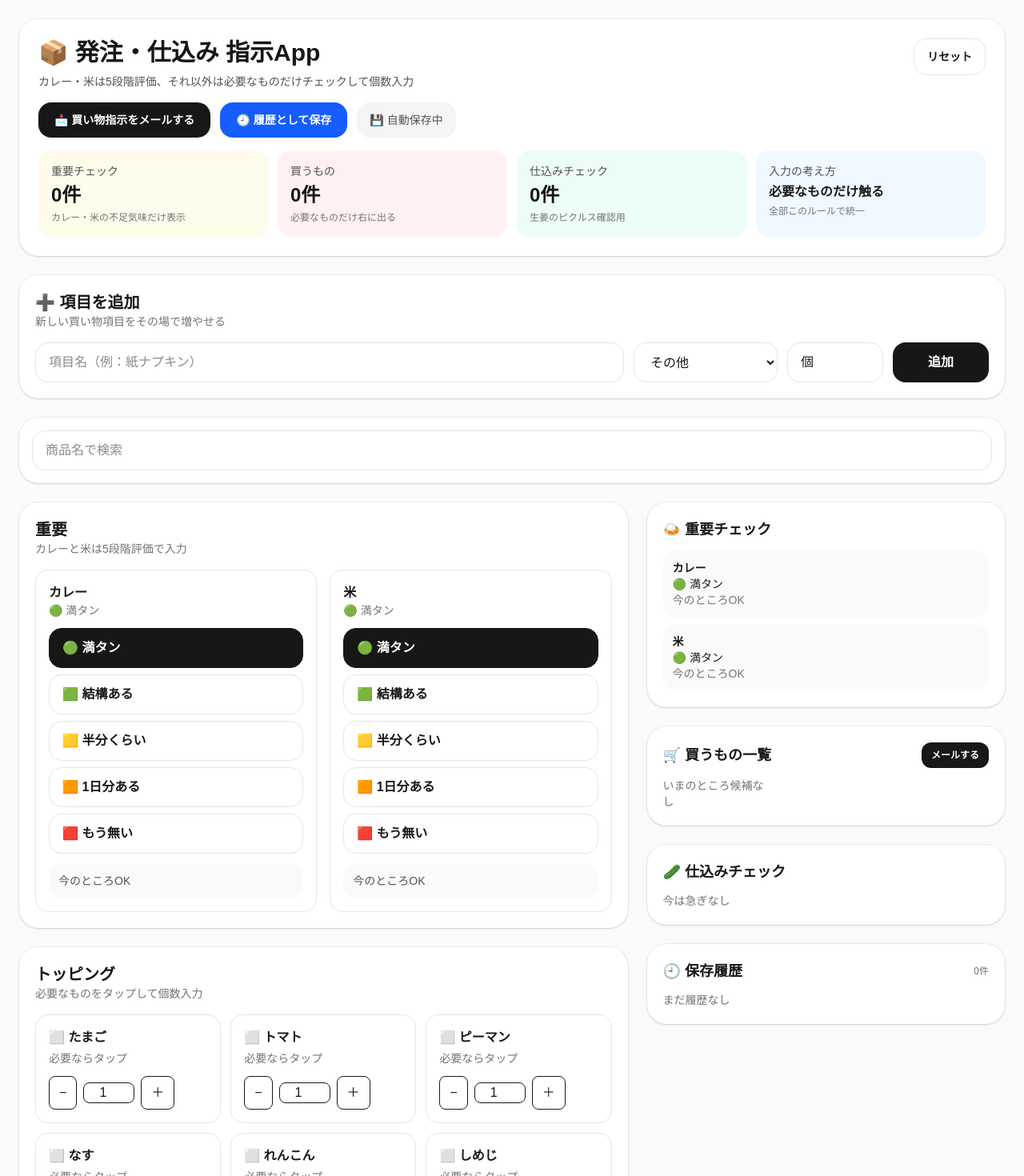
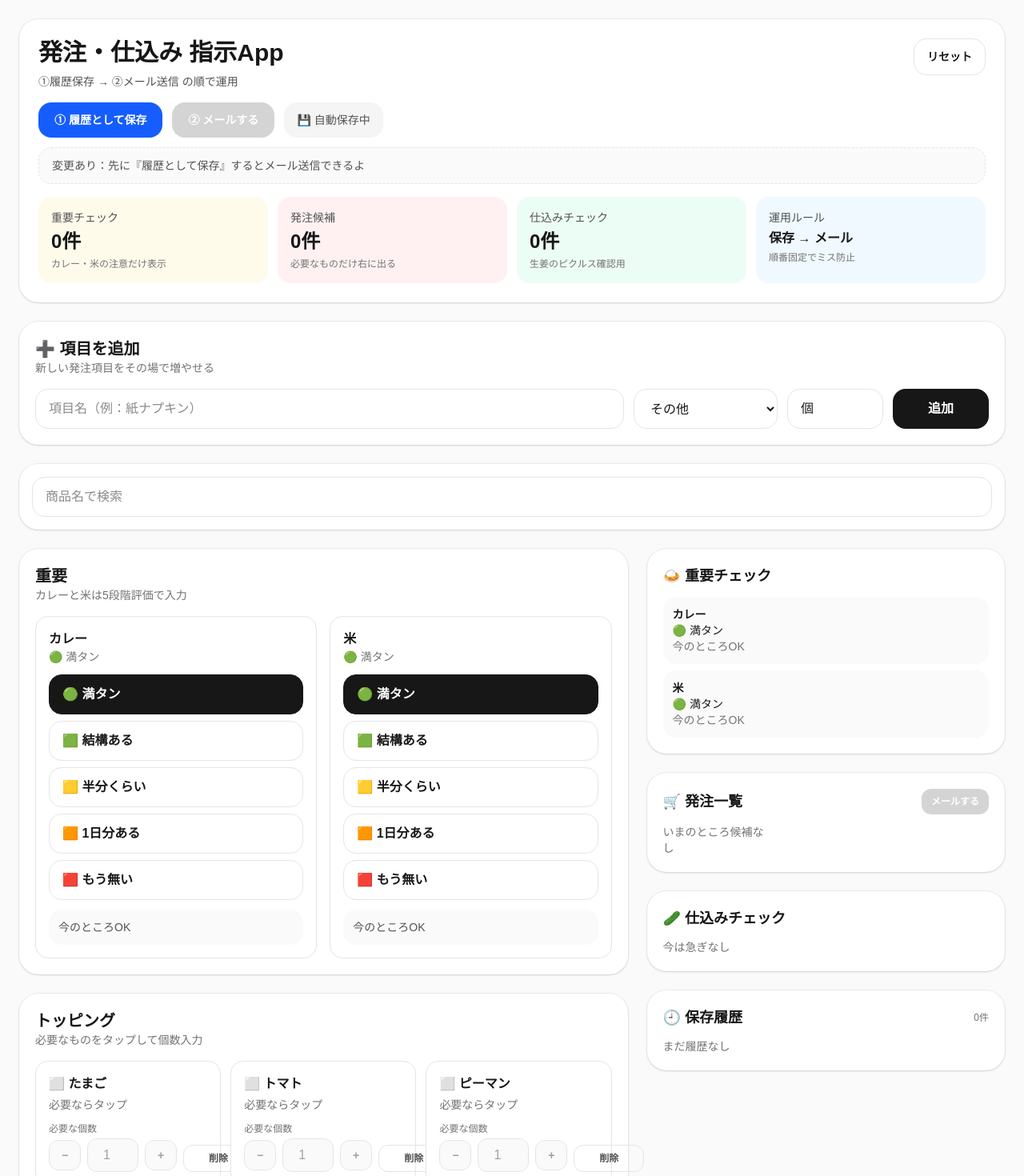
Before and after one commit to kirariinc/vinvin-curry, a Next.js app: page / in a window 1280 px wide. Shown: the top 1470 px of the page at 80% size. Built offline with nearby package versions, Linux system fonts and the light colour scheme.

Commit message:
保存してからメール送信のUIに変更

```diff
--- a/app/page.tsx
+++ b/app/page.tsx
@@ -40,8 +40,9 @@ type HistoryItem = {
   }[];
 };
 
-const STORAGE_KEY = "vinvin_inventory_app_rich_v2";
-const HISTORY_KEY = "vinvin_inventory_app_history_v2";
+const WORK_STORAGE_KEY = "vinvin_inventory_app_work_v3";
+const HISTORY_STORAGE_KEY = "vinvin_inventory_app_history_v3";
+const MAIL_TO = "chii.k.k.1207.1208.0701@gmail.com";
 
 const levelOptions: { value: CurryRiceLevel; label: string; emoji: string }[] = [
   { value: "full", label: "満タン", emoji: "🟢" },
@@ -129,13 +130,37 @@ function getLevelMeta(level: CurryRiceLevel) {
 }
 
 function getAttentionText(item: ImportantItem) {
-  if (item.level === "oneDay") {
-    return item.id === "rice" ? "⚠️ 明日までに精米チェック" : "⚠️ 明日分だけ";
+  if (item.id === "rice") {
+    if (item.level === "half") return "⚠️ そろそろ精米";
+    if (item.level === "oneDay") return "⚠️ 精米必要";
+    if (item.level === "empty") return "🚨 至急 精米！";
+    return "今のところOK";
   }
-  if (item.level === "empty") {
-    return item.id === "rice" ? "🚨 すぐ精米・補充したい" : "🚨 すぐ仕込み・補充したい";
+
+  if (item.id === "curry") {
+    if (item.level === "half") return "⚠️ 仕込み準備";
+    if (item.level === "oneDay") return "⚠️ 仕込み必要";
+    if (item.level === "empty") return "🚨 至急 仕込み！";
+    return "今のところOK";
   }
+
   return "今のところOK";
+}
+
+function getMailExtraText(item: ImportantItem) {
+  if (item.id === "rice") {
+    if (item.level === "half") return "（そろそろ精米）";
+    if (item.level === "oneDay") return "（精米必要）";
+    if (item.level === "empty") return "（至急 精米！）";
+  }
+
+  if (item.id === "curry") {
+    if (item.level === "half") return "（仕込み準備）";
+    if (item.level === "oneDay") return "（仕込み必要）";
+    if (item.level === "empty") return "（至急 仕込み！）";
+  }
+
+  return "";
 }
 
 function categoryLabel(category: NeedCategory) {
@@ -176,20 +201,26 @@ export default function Page() {
   const [newItemCategory, setNewItemCategory] = useState<NeedCategory>("other");
   const [newItemUnit, setNewItemUnit] = useState("個");
   const [isLoaded, setIsLoaded] = useState(false);
+  const [mustSaveBeforeMail, setMustSaveBeforeMail] = useState(true);
 
   useEffect(() => {
     try {
-      const savedWork = localStorage.getItem(STORAGE_KEY);
+      const savedWork = localStorage.getItem(WORK_STORAGE_KEY);
       if (savedWork) {
         const parsed = JSON.parse(savedWork) as {
           importantItems?: ImportantItem[];
           needItems?: NeedItem[];
+          mustSaveBeforeMail?: boolean;
         };
+
         if (parsed.importantItems) setImportantItems(parsed.importantItems);
         if (parsed.needItems) setNeedItems(parsed.needItems);
+        if (typeof parsed.mustSaveBeforeMail === "boolean") {
+          setMustSaveBeforeMail(parsed.mustSaveBeforeMail);
+        }
       }
 
-      const savedHistory = localStorage.getItem(HISTORY_KEY);
+      const savedHistory = localStorage.getItem(HISTORY_STORAGE_KEY);
       if (savedHistory) {
         const parsedHistory = JSON.parse(savedHistory) as HistoryItem[];
         setHistory(parsedHistory);
@@ -206,31 +237,35 @@ export default function Page() {
 
     try {
       localStorage.setItem(
-        STORAGE_KEY,
+        WORK_STORAGE_KEY,
         JSON.stringify({
           importantItems,
           needItems,
+          mustSaveBeforeMail,
         })
       );
     } catch (error) {
       console.error("作業データの保存に失敗しました", error);
     }
-  }, [importantItems, needItems, isLoaded]);
+  }, [importantItems, needItems, mustSaveBeforeMail, isLoaded]);
 
   useEffect(() => {
     if (!isLoaded) return;
 
     try {
-      localStorage.setItem(HISTORY_KEY, JSON.stringify(history));
+      localStorage.setItem(HISTORY_STORAGE_KEY, JSON.stringify(history));
     } catch (error) {
       console.error("履歴の保存に失敗しました", error);
     }
   }, [history, isLoaded]);
 
+  const markDirty = () => setMustSaveBeforeMail(true);
+
   const updateImportantLevel = (id: ImportantItem["id"], level: CurryRiceLevel) => {
     setImportantItems((prev) =>
       prev.map((item) => (item.id === id ? { ...item, level } : item))
     );
+    markDirty();
   };
 
   const toggleNeedItem = (id: string) => {
@@ -245,6 +280,7 @@ export default function Page() {
           : item
       )
     );
+    markDirty();
   };
 
   const updateQuantity = (id: string, quantity: number) => {
@@ -258,6 +294,7 @@ export default function Page() {
           : item
       )
     );
+    markDirty();
   };
 
   const addNewItem = () => {
@@ -279,18 +316,20 @@ export default function Page() {
     setNewItemName("");
     setNewItemCategory("other");
     setNewItemUnit("個");
+    markDirty();
   };
 
   const removeCustomItem = (id: string) => {
     const ok = window.confirm("この項目を削除する？");
     if (!ok) return;
     setNeedItems((prev) => prev.filter((item) => item.id !== id));
+    markDirty();
   };
 
   const saveHistory = () => {
     const checked = needItems.filter((item) => item.checked);
     if (checked.length === 0) {
-      window.alert("保存する買い物項目がまだないよ");
+      window.alert("保存する発注項目がまだないよ");
       return;
     }
 
@@ -308,14 +347,15 @@ export default function Page() {
     };
 
     setHistory((prev) => [newHistory, ...prev]);
-    window.alert("履歴保存したよ 🙌");
+    setMustSaveBeforeMail(false);
+    window.alert("履歴保存したよ！次はメール送信してね 🙌");
   };
 
   const restoreHistory = (historyId: string) => {
     const target = history.find((item) => item.id === historyId);
     if (!target) return;
 
-    const ok = window.confirm("この履歴の内容を今の買い物リストに反映する？");
+    const ok = window.confirm("この履歴の内容を今の指示リストに反映する？");
     if (!ok) return;
 
     setImportantItems(target.importantItems);
@@ -333,6 +373,8 @@ export default function Page() {
         };
       })
     );
+
+    setMustSaveBeforeMail(true);
   };
 
   const deleteHistory = (historyId: string) => {
@@ -353,6 +395,7 @@ export default function Page() {
     setNewItemName("");
     setNewItemCategory("other");
     setNewItemUnit("個");
+    setMustSaveBeforeMail(true);
   };
 
   const filteredNeedItems = useMemo(() => {
@@ -362,7 +405,7 @@ export default function Page() {
   }, [needItems, search]);
 
   const lowImportantItems = importantItems.filter(
-    (item) => item.level === "oneDay" || item.level === "empty"
+    (item) => item.level === "half" || item.level === "oneDay" || item.level === "empty"
   );
 
   const checkedItems = needItems.filter((item) => item.checked);
@@ -388,45 +431,18 @@ export default function Page() {
 
   const buildMailBody = () => {
     const lines: string[] = [];
-    lines.push("買い物指示です。", "");
+    lines.push("発注・仕込み指示です。", "");
 
     lines.push("【カレー・米の残量】");
-
     importantItems.forEach((item) => {
       const meta = getLevelMeta(item.level);
-      let extra = "";
-
-      if (item.name === "米") {
-        if (item.level === "half") {
-          extra = "（そろそろ精米）";
-        }
-        if (item.level === "oneDay") {
-          extra = "（精米必要）";
-        }
-        if (item.level === "empty") {
-          extra = "（至急 精米！）";
-        }
-      }
-
-      if (item.name === "カレー") {
-        if (item.level === "half") {
-          extra = "（仕込み準備）";
-        }
-        if (item.level === "oneDay") {
-          extra = "（仕込み必要）";
-        }
-        if (item.level === "empty") {
-          extra = "（至急 仕込み！）";
-        }
-      }
-
+      const extra = getMailExtraText(item);
       lines.push(`・${item.name}：${meta.label}${extra ? ` ${extra}` : ""}`);
     });
-
     lines.push("");
 
     if (checkedItems.length === 0) {
-      lines.push("現在、買うものはありません。", "");
+      lines.push("現在、発注するものはありません。", "");
     } else {
       groupedCheckedItems.forEach((group) => {
         lines.push(`【${categoryLabel(group.category)}】`);
@@ -442,9 +458,14 @@ export default function Page() {
   };
 
   const handleMailTo = () => {
+    if (mustSaveBeforeMail) {
+      window.alert("先に『履歴として保存』してからメールしてね！");
+      return;
+    }
+
     const subject = encodeURIComponent("VinVinCURRY 買い物指示");
     const body = encodeURIComponent(buildMailBody());
-    window.location.href = `mailto:chii.k.k.1207.1208.0701@gmail.com?subject=${subject}&body=${body}`;
+    window.location.href = `mailto:${MAIL_TO}?subject=${subject}&body=${body}`;
   };
 
   return (
@@ -453,9 +474,9 @@ export default function Page() {
         <section className="rounded-3xl bg-white p-6 shadow-sm ring-1 ring-black/5">
           <div className="flex flex-wrap items-start justify-between gap-3">
             <div>
-              <h1 className="text-3xl font-bold">📦 発注・仕込み 指示App</h1>
+              <h1 className="text-3xl font-bold">発注・仕込み 指示App</h1>
               <p className="mt-2 text-sm text-neutral-600">
-                カレー・米は5段階評価、それ以外は必要なものだけチェックして個数入力
+                ①履歴保存 → ②メール送信 の順で運用
               </p>
             </div>
 
@@ -471,32 +492,45 @@ export default function Page() {
           <div className="mt-4 flex flex-wrap gap-3">
             <button
               type="button"
-              onClick={handleMailTo}
-              className="rounded-2xl bg-neutral-900 px-5 py-3 text-sm font-semibold text-white transition hover:opacity-90"
-            >
-              📩 買い物指示をメールする
-            </button>
-            <button
-              type="button"
               onClick={saveHistory}
               className="rounded-2xl bg-blue-600 px-5 py-3 text-sm font-semibold text-white transition hover:opacity-90"
             >
-              🕘 履歴として保存
+              ① 履歴として保存
             </button>
+
+            <button
+              type="button"
+              onClick={handleMailTo}
+              disabled={mustSaveBeforeMail}
+              className={`rounded-2xl px-5 py-3 text-sm font-semibold text-white transition ${
+                mustSaveBeforeMail
+                  ? "cursor-not-allowed bg-neutral-300"
+                  : "bg-neutral-900 hover:opacity-90"
+              }`}
+            >
+              ② メールする
+            </button>
+
             <div className="rounded-2xl bg-neutral-100 px-4 py-3 text-sm text-neutral-600">
               {isLoaded ? "💾 自動保存中" : "⏳ 保存データを読み込み中"}
             </div>
+          </div>
+
+          <div className="mt-3 rounded-2xl border border-dashed border-neutral-200 bg-neutral-50 px-4 py-3 text-sm text-neutral-600">
+            {mustSaveBeforeMail
+              ? "変更あり：先に『履歴として保存』するとメール送信できるよ"
+              : "保存済み：このままメール送信OK"}
           </div>
 
           <div className="mt-4 grid gap-3 md:grid-cols-2 xl:grid-cols-4">
             <div className="rounded-2xl bg-amber-50 p-4">
               <p className="text-sm text-neutral-600">重要チェック</p>
               <p className="mt-1 text-2xl font-bold">{lowImportantItems.length}件</p>
-              <p className="mt-1 text-xs text-neutral-500">カレー・米の不足気味だけ表示</p>
+              <p className="mt-1 text-xs text-neutral-500">カレー・米の注意だけ表示</p>
             </div>
 
             <div className="rounded-2xl bg-rose-50 p-4">
-              <p className="text-sm text-neutral-600">買うもの</p>
+              <p className="text-sm text-neutral-600">発注候補</p>
               <p className="mt-1 text-2xl font-bold">{checkedItems.length}件</p>
               <p className="mt-1 text-xs text-neutral-500">必要なものだけ右に出る</p>
             </div>
@@ -508,9 +542,9 @@ export default function Page() {
             </div>
 
             <div className="rounded-2xl bg-sky-50 p-4">
-              <p className="text-sm text-neutral-600">入力の考え方</p>
-              <p className="mt-1 text-base font-bold">必要なものだけ触る</p>
-              <p className="mt-1 text-xs text-neutral-500">全部このルールで統一</p>
+              <p className="text-sm text-neutral-600">運用ルール</p>
+              <p className="mt-1 text-base font-bold">保存 → メール</p>
+              <p className="mt-1 text-xs text-neutral-500">順番固定でミス防止</p>
             </div>
           </div>
         </section>
@@ -518,7 +552,7 @@ export default function Page() {
         <section className="rounded-3xl bg-white p-5 shadow-sm ring-1 ring-black/5">
           <div className="mb-4">
             <h2 className="text-xl font-bold">➕ 項目を追加</h2>
-            <p className="text-sm text-neutral-500">新しい買い物項目をその場で増やせる</p>
+            <p className="text-sm text-neutral-500">新しい発注項目をその場で増やせる</p>
           </div>
 
           <div className="grid gap-3 md:grid-cols-[1.4fr_180px_120px_120px]">
@@ -662,18 +696,33 @@ export default function Page() {
                                 item.checked ? "text-neutral-200" : "text-neutral-500"
                               }`}
                             >
-                              {item.note ?? (item.checked ? "買うリストに入ってる" : "必要ならタップ")}
+                              {item.note ?? (item.checked ? "発注リストに入ってる" : "必要ならタップ")}
                             </p>
                           </button>
+
+                          <div className="grid grid-cols-[1fr_88px] gap-2 items-end">
+                            <label className="block">
+                              <span
+                                className={`mb-1 block text-xs ${
+                                  item.checked ? "text-neutral-200" : "text-neutral-500"
+                                }`}
+                              >
+                                必要な個数
+                              </span>
 
                               <div className="flex items-center gap-2">
                                 <button
                                   type="button"
                                   disabled={!item.checked}
-                              onClick={() =>
-                                updateQuantity(item.id, Math.max(1, item.quantity - 1))
-                              }
-                              className="px-3 py-2 rounded-lg border"
+                                  onClick={() => {
+                                    const nextValue = Math.max(1, Number(item.quantity || 1) - 1);
+                                    updateQuantity(item.id, nextValue);
+                                  }}
+                                  className={`min-w-10 rounded-xl px-3 py-2 text-sm font-semibold ${
+                                    item.checked
+                                      ? "border border-white/20 bg-white text-neutral-900"
+                                      : "border border-neutral-200 bg-neutral-50 text-neutral-400"
+                                  }`}
                                 >
                                   −
                                 </button>
@@ -684,21 +733,45 @@ export default function Page() {
                                   value={item.quantity}
                                   disabled={!item.checked}
                                   onFocus={(e) => e.target.select()}
-                              onChange={(e) =>
-                                updateQuantity(item.id, Number(e.target.value))
-                              }
-                              className="w-16 text-center rounded-lg border"
+                                  onChange={(e) => {
+                                    const value = Number(e.target.value);
+                                    updateQuantity(item.id, Number.isNaN(value) ? 1 : Math.max(1, value));
+                                  }}
+                                  className={`w-16 text-center rounded-xl px-2 py-2 ${
+                                    item.checked
+                                      ? "border border-white/20 bg-white text-neutral-900"
+                                      : "border border-neutral-200 bg-neutral-50 text-neutral-400"
+                                  }`}
                                 />
 
                                 <button
                                   type="button"
                                   disabled={!item.checked}
-                              onClick={() =>
-                                updateQuantity(item.id, item.quantity + 1)
-                              }
-                              className="px-3 py-2 rounded-lg border"
+                                  onClick={() => {
+                                    const nextValue = Number(item.quantity || 1) + 1;
+                                    updateQuantity(item.id, nextValue);
+                                  }}
+                                  className={`min-w-10 rounded-xl px-3 py-2 text-sm font-semibold ${
+                                    item.checked
+                                      ? "border border-white/20 bg-white text-neutral-900"
+                                      : "border border-neutral-200 bg-neutral-50 text-neutral-400"
+                                  }`}
                                 >
-                              ＋
+                                  +
+                                </button>
+                              </div>
+                            </label>
+
+                            <button
+                              type="button"
+                              onClick={() => removeCustomItem(item.id)}
+                              className={`rounded-xl px-3 py-2 text-xs font-semibold transition ${
+                                item.checked
+                                  ? "border border-white/20 text-white hover:bg-white/10"
+                                  : "border border-neutral-200 text-neutral-600 hover:bg-neutral-50"
+                              }`}
+                            >
+                              削除
                             </button>
                           </div>
                         </div>
@@ -732,11 +805,16 @@ export default function Page() {
 
             <section className="rounded-3xl bg-white p-5 shadow-sm ring-1 ring-black/5">
               <div className="flex items-center justify-between gap-3">
-                <h2 className="text-lg font-bold">🛒 買うもの一覧</h2>
+                <h2 className="text-lg font-bold">🛒 発注一覧</h2>
                 <button
                   type="button"
                   onClick={handleMailTo}
-                  className="rounded-xl bg-neutral-900 px-3 py-2 text-xs font-semibold text-white transition hover:opacity-90"
+                  disabled={mustSaveBeforeMail}
+                  className={`rounded-xl px-3 py-2 text-xs font-semibold text-white transition ${
+                    mustSaveBeforeMail
+                      ? "cursor-not-allowed bg-neutral-300"
+                      : "bg-neutral-900 hover:opacity-90"
+                  }`}
                 >
                   メールする
                 </button>
```
Lines whose indentation alone changed are shown as unchanged.
